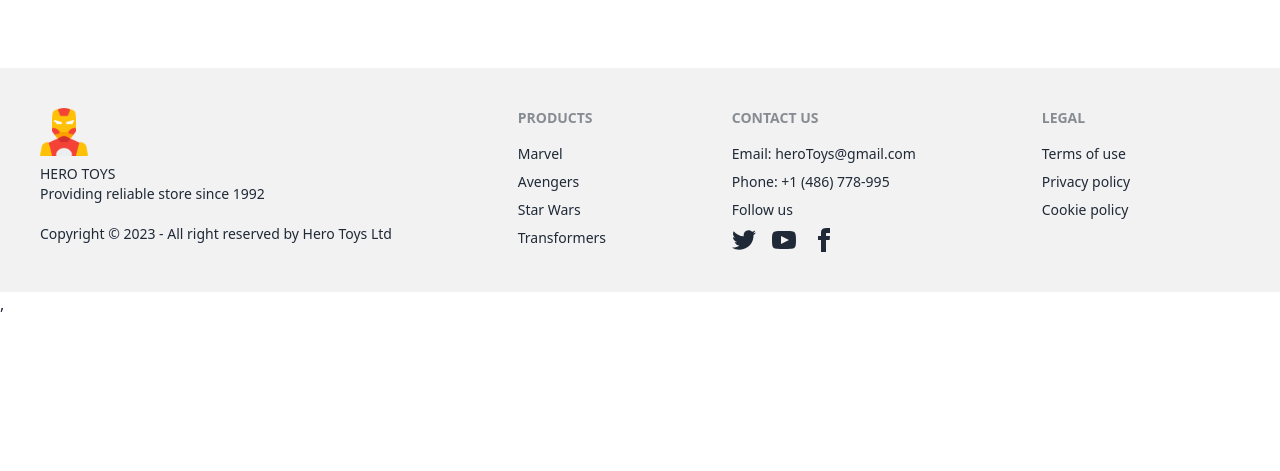
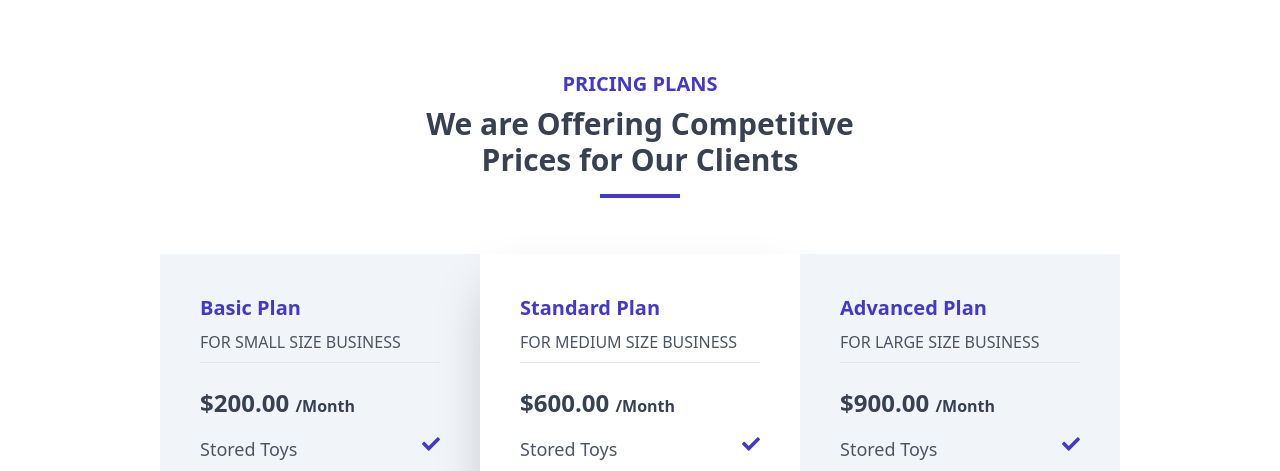
Before and after one commit to Arfaz31/Toy-Universe-client-side, a React (Vite) app: page / in a window 1280 px wide. Shown: the part 2312-2783 px from the top of the page. Before the commit the page ends 2628 px from the top, so only its background shows below. Built offline with nearby package versions, Linux system fonts and the light colour scheme.

Commit message:
pricing-plan-section

```diff
--- a/package.json
+++ b/package.json
@@ -15,6 +15,7 @@
     "match-sorter": "^6.3.1",
     "react": "^18.2.0",
     "react-dom": "^18.2.0",
+    "react-icons": "^4.8.0",
     "react-router-dom": "^6.11.2",
     "sort-by": "^1.2.0"
   },
--- a/src/Pages/Home/Home.jsx
+++ b/src/Pages/Home/Home.jsx
@@ -1,12 +1,14 @@
 import React from 'react';
 import Banner from './Banner';
 import ImageGallery from './ImageGallery/ImageGallery';
+import PricingPlan from './PricingPlans/PricingPlan';
 
 const Home = () => {
     return (
         <div>
             <Banner/>
             <ImageGallery/>
+            <PricingPlan/>
         </div>
     );
 };
--- a/src/Pages/Home/ImageGallery/ImageGallery.jsx
+++ b/src/Pages/Home/ImageGallery/ImageGallery.jsx
@@ -30,7 +30,9 @@ const ImageGallery = () => {
       <div className="absolute inset-0">
         <img className="h-full w-full rounded-xl object-cover shadow-xl shadow-black/40" src={gallery.image} alt="" />
       </div>
+
       <div className="absolute inset-0 h-full w-full rounded-xl bg-black/80 text-center text-slate-200 [transform:rotateY(180deg)] [backface-visibility:hidden]">
+
         <div className=" min-h-full text-start  py-20 px-5 ">
           <h1 className="text-2xl font-bold pb-1">{gallery.title}</h1>
           <p className="text-base pb-1">{gallery.short_description}</p>
--- /dev/null
+++ b/src/Pages/Home/PricingPlans/PricingPlan.jsx
@@ -0,0 +1,111 @@
+import React from "react";
+import { FaCheck, FaTimes } from "react-icons/fa";
+
+const PricingPlan = () => {
+  return (
+    <div>
+      <div className="text-center mb-14">
+        <h2 className="text-indigo-700 font-bold text-xl mb-2">PRICING PLANS</h2>
+        <h1 className="font-bold lg:text-3xl text-2xl mb-4 text-gray-700">
+          We are Offering Competitive <br />
+          Prices for Our Clients
+        </h1>
+        <p className="h-1 w-20 bg-indigo-700 mx-auto"></p>
+      </div>
+
+
+      <div className="grid lg:grid-cols-3 grid-cols-1 w-3/4 mx-auto mb-20">
+
+        <div className="bg-slate-100 p-10">
+          <h2 className="text-xl text-indigo-700 font-bold mb-2">Basic Plan</h2>
+          <p className="text-base text-gray-600 mb-2">
+            FOR SMALL SIZE BUSINESS
+          </p>
+          <hr />
+          <h1 className=" text-gray-700 font-bold text-2xl mt-6 mb-4">
+            $200.00 <span className="text-base font-bold">/Month</span>
+          </h1>
+          <div className="text-lg  text-gray-600 space-y-2">
+           <div className="flex justify-between">
+           <p>Stored Toys</p>
+           <p className="text-indigo-700 "><FaCheck/></p>
+           </div>
+            <div className="flex justify-between">
+            <p>preferable category</p>
+            <p className="text-indigo-700 "><FaCheck/></p>
+            </div>
+           <div className="flex justify-between">
+           <p>Bulk Option</p>
+           <p className="text-red-600"><FaTimes/></p>
+           </div>
+            <div className="flex justify-between">
+            <p>Customize Toys</p>
+            <p className="text-red-600"><FaTimes/></p>
+            </div>
+          </div>
+
+        </div>
+
+        <div className="p-10 shadow-2xl">
+          <h2 className="text-xl text-indigo-700 font-bold mb-2">Standard Plan</h2>
+          <p className="text-base text-gray-600 mb-2">
+          FOR MEDIUM SIZE BUSINESS
+          </p>
+          <hr />
+          <h1 className=" text-gray-700 font-bold text-2xl mt-6 mb-4">
+            $600.00 <span className="text-base font-bold">/Month</span>
+          </h1>
+          <div className="text-lg  text-gray-600 space-y-2">
+           <div className="flex justify-between">
+           <p>Stored Toys</p>
+           <p className="text-indigo-700 "><FaCheck/></p>
+           </div>
+            <div className="flex justify-between">
+            <p>preferable category</p>
+            <p className="text-indigo-700 "><FaCheck/></p>
+            </div>
+           <div className="flex justify-between">
+           <p>Bulk Option</p>
+           <p className="text-red-600"><FaTimes/></p>
+           </div>
+            <div className="flex justify-between">
+            <p>Customize Toys</p>
+            <p className="text-red-600"><FaTimes/></p>
+            </div>
+          </div>
+        </div>
+
+        <div className="bg-slate-100 p-10">
+          <h2 className="text-xl text-indigo-700 font-bold mb-2">Advanced Plan</h2>
+          <p className="text-base text-gray-600 mb-2">
+          FOR LARGE SIZE BUSINESS
+          </p>
+          <hr />
+          <h1 className=" text-gray-700 font-bold text-2xl mt-6 mb-4">
+            $900.00 <span className="text-base font-bold">/Month</span>
+          </h1>
+          <div className="text-lg  text-gray-600 space-y-2">
+           <div className="flex justify-between">
+           <p>Stored Toys</p>
+           <p className="text-indigo-700 "><FaCheck/></p>
+           </div>
+            <div className="flex justify-between">
+            <p>preferable category</p>
+            <p className="text-indigo-700 "><FaCheck/></p>
+            </div>
+           <div className="flex justify-between">
+           <p>Bulk Option</p>
+           <p className="text-red-600"><FaTimes/></p>
+           </div>
+            <div className="flex justify-between">
+            <p>Customize Toys</p>
+            <p className="text-red-600"><FaTimes/></p>
+            </div>
+          </div>
+        </div>
+      </div>
+    </div>
+  );
+};
+
+export default PricingPlan;
--- a/src/Shared/Footer/Footer.jsx
+++ b/src/Shared/Footer/Footer.jsx
@@ -1,8 +1,8 @@
 import React from "react";
-import logo from "../../assets/logo/superhero.png";
+import logo from "../../assets/logo/ironman.png";
 const Footer = () => {
   return (
-    <div className="bg-base-200">
+    <div className="bg-slate-100">
       <footer className="footer p-10  text-base-content">
         <div>
           <img src={logo} alt="" className="w-12" />
--- a/src/Shared/NavBar/NavBar.jsx
+++ b/src/Shared/NavBar/NavBar.jsx
@@ -1,6 +1,6 @@
 import React from 'react';
 import { Link, NavLink } from 'react-router-dom';
-import logo from '../../assets/logo/superhero.png'
+import logo from '../../assets/logo/ironman.png'
 
 const NavBar = () => {
     const navItems =
@@ -14,7 +14,7 @@ const NavBar = () => {
     </>
 
     return (
-        <div className="navbar bg-base-200 lg:px-6 lg:py-4">
+        <div className="navbar bg-slate-100 lg:px-6 lg:py-4">
         <div className="navbar-start">
         <div className="dropdown">
             <label tabIndex={0} className="btn btn-ghost lg:hidden">
@@ -24,9 +24,9 @@ const NavBar = () => {
               {navItems}
             </ul>
           </div>
-          <div className='flex'>
-            <img src={logo} alt="" className='w-12'/>
-          <Link className="btn btn-ghost normal-case lg:text-3xl text-2xl font-bold">HERO TOYS</Link>
+          <div className='flex justify-center items-center'>
+            <img src={logo} alt="" className=''/>
+          <Link className="text-gray-700 normal-case lg:text-4xl text-2xl font-bold ">HERO TOYS</Link>
           </div>
         </div>
 
```
Also changed, not shown: src/assets/logo/ironman.png (added), 1 other file (tests, documents, lock files or other folders).
